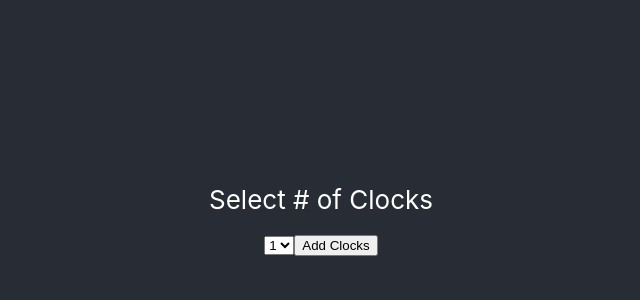
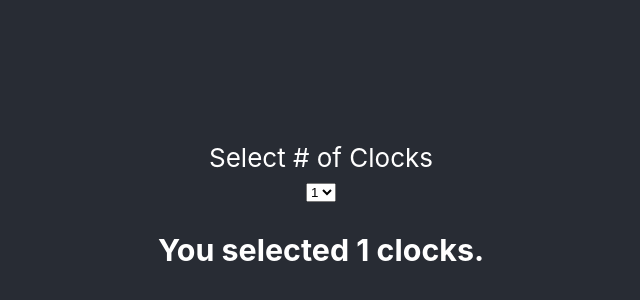
Before and after one commit to swampcamel/pomodoro-electron, a React (Create React App) app: page / in a window 1280 px wide. Shown: the part 180-480 px from the top of the page, without its empty margins (319-959 px from the left). Built offline with nearby package versions, Linux system fonts and the light colour scheme.

Commit message:
set up state for number of clocks and interface interaction

```diff
--- a/src/App.js
+++ b/src/App.js
@@ -3,22 +3,36 @@ import React, { Component } from 'react';
 import './App.css';
 
 class App extends Component {
+  constructor(props) {
+    super(props);
+    this.state = {
+      numberOfClocks: 1
+    }
+    this.setNumberOfClocks = this.setNumberOfClocks.bind(this);
+  }
+
+  setNumberOfClocks(e) {
+    this.setState({numberOfClocks: parseInt(e.target.value)});
+  }
+
   render() {
     return (
       <div className="App">
         <header className="App-header">
           <div id="amount">Select # of Clocks</div>
-          <form>
-          <select name="amountOfClocks" id="clocks">
-            <option value="1">1</option>
+          <select name="amountOfClocks" onChange={(e) => this.setNumberOfClocks(e)}>
+            <option value="1" default>1</option>
             <option value="2">2</option>
             <option value="3">3</option>
             <option value="4">4</option>
             <option value="5">5</option>
           </select>
-          <button type="submit" id="submitAmount" onClick={(event)=> {event.preventDefault(); console.log("Clicked")}}>Add Clocks</button>
-          </form>
-
+          <div>
+            <audio id="audio" src="alarm.mp3" autostart="false"></audio>
+          </div>
+          <div>
+            <h3>You selected {this.state.numberOfClocks} clocks.</h3>
+          </div>
         </header>
       </div>
     );
```
